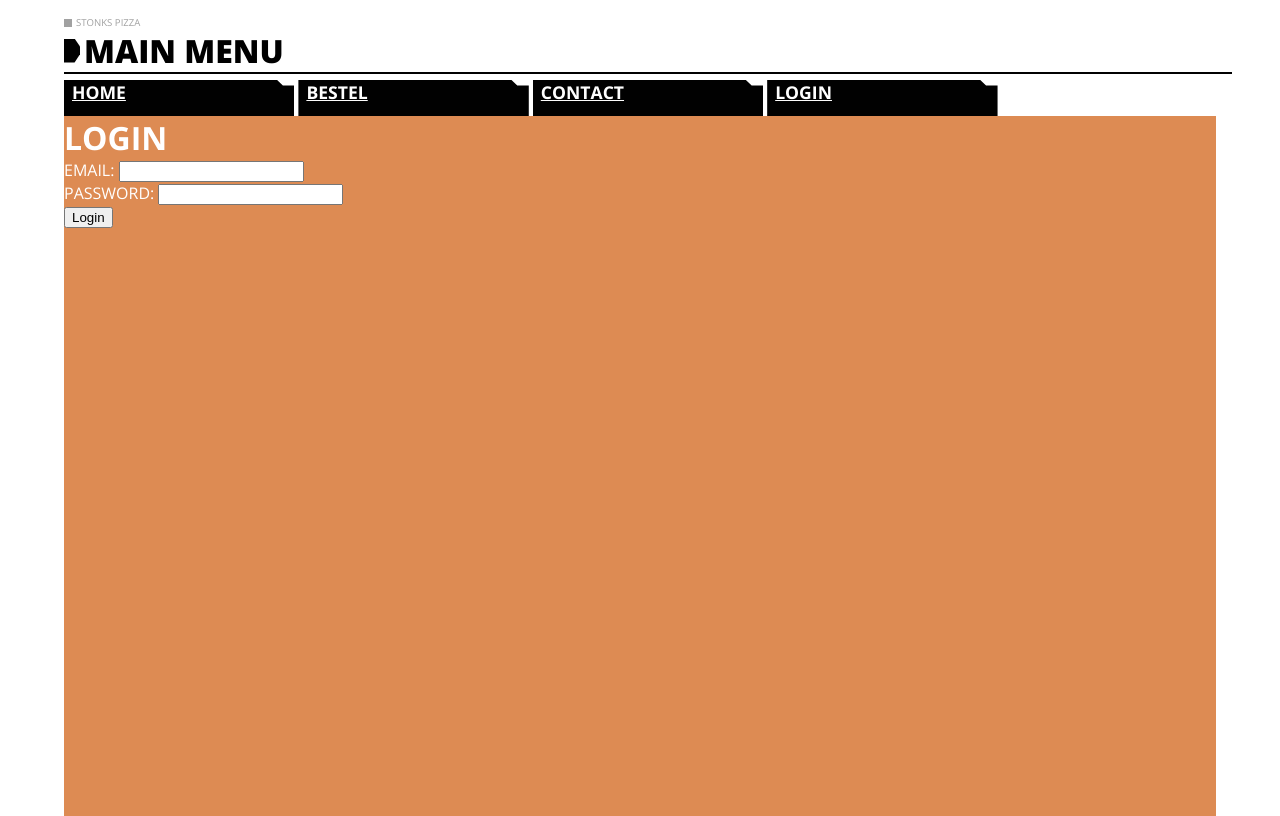
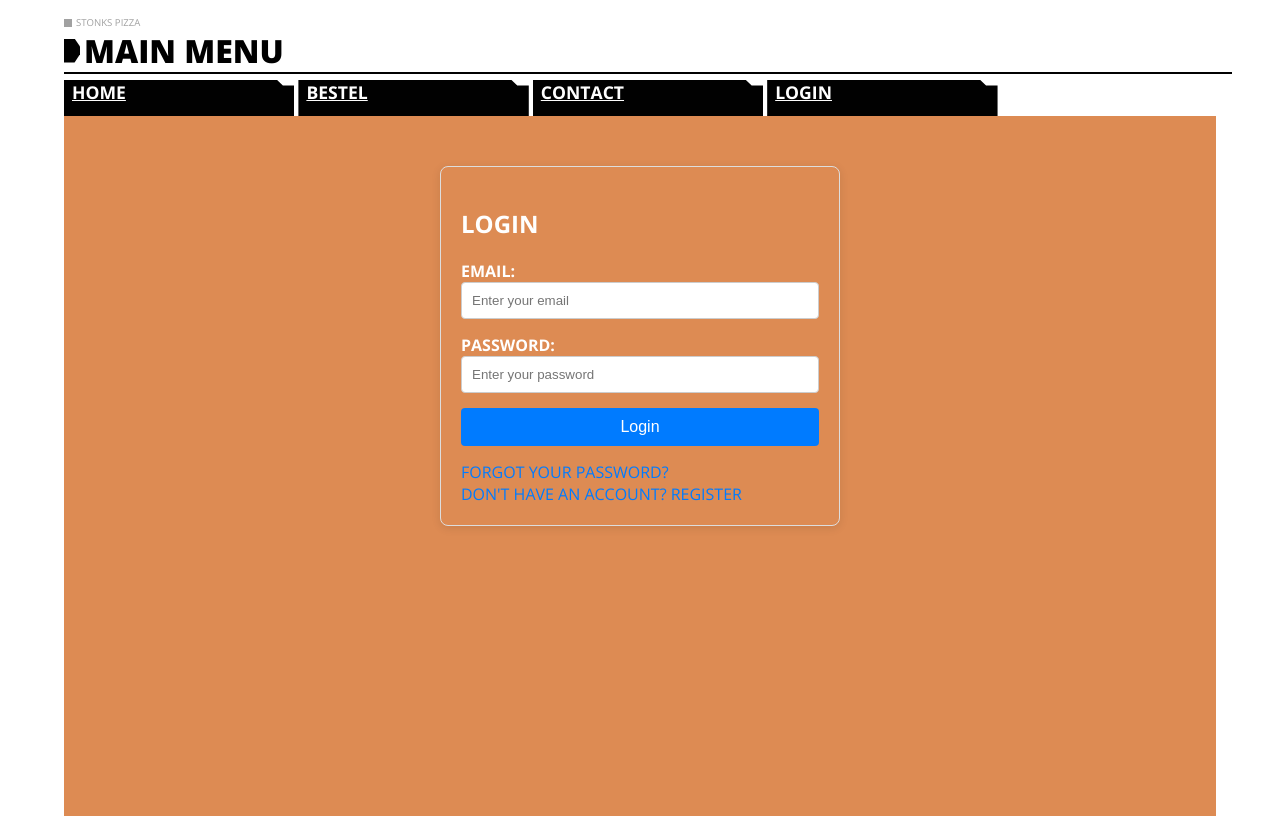
Before and after one commit to AnatomyKing/NEL-Pizzeria, a Laravel app: page /login in a window 1280 px wide. Run offline with Laravel 12, Linux system fonts and the light colour scheme.

Commit message:
Login page made / usertable in database

```diff
--- a/laravel/NELpizza/app/Http/Controllers/Auth/AuthenticatedSessionController.php
+++ b/laravel/NELpizza/app/Http/Controllers/Auth/AuthenticatedSessionController.php
@@ -24,11 +24,14 @@ class AuthenticatedSessionController extends Controller
      */
     public function store(LoginRequest $request): RedirectResponse
     {
+        // Authenticate the user
         $request->authenticate();
 
+        // Regenerate session to prevent session fixation attacks
         $request->session()->regenerate();
 
-        return redirect()->intended(route('dashboard', absolute: false));
+        // Redirect to the intended location or default to the dashboard route
+        return redirect()->intended(route('dashboard'));
     }
 
     /**
@@ -36,12 +39,16 @@ class AuthenticatedSessionController extends Controller
      */
     public function destroy(Request $request): RedirectResponse
     {
+        // Log the user out
         Auth::guard('web')->logout();
 
+        // Invalidate the session
         $request->session()->invalidate();
 
+        // Regenerate the CSRF token
         $request->session()->regenerateToken();
 
+        // Redirect to the homepage or login page
         return redirect('/');
     }
 }
--- a/laravel/NELpizza/resources/views/auth/login.blade.php
+++ b/laravel/NELpizza/resources/views/auth/login.blade.php
@@ -1,17 +1,47 @@
 @extends('layouts.app')
 
 @section('content')
-    <h1>Login</h1>
+<div class="container" style="max-width: 400px; margin: 50px auto; padding: 20px; border: 1px solid #ddd; border-radius: 8px; box-shadow: 0px 2px 10px rgba(0, 0, 0, 0.1);">
+    <h2 class="text-center" style="margin-bottom: 20px;">Login</h2>
     <form action="{{ route('login') }}" method="POST">
         @csrf
-        <div>
-            <label for="email">Email:</label>
-            <input type="email" name="email" id="email" required>
+        <!-- Email Input -->
+        <div class="form-group" style="margin-bottom: 15px;">
+            <label for="email" style="font-weight: bold;">Email:</label>
+            <input
+                type="email"
+                name="email"
+                id="email"
+                class="form-control"
+                placeholder="Enter your email"
+                required
+                style="width: 100%; padding: 10px; border: 1px solid #ccc; border-radius: 4px;">
         </div>
-        <div>
-            <label for="password">Password:</label>
-            <input type="password" name="password" id="password" required>
+
+        <!-- Password Input -->
+        <div class="form-group" style="margin-bottom: 15px;">
+            <label for="password" style="font-weight: bold;">Password:</label>
+            <input
+                type="password"
+                name="password"
+                id="password"
+                class="form-control"
+                placeholder="Enter your password"
+                required
+                style="width: 100%; padding: 10px; border: 1px solid #ccc; border-radius: 4px;">
         </div>
-        <button type="submit">Login</button>
+
+        <!-- Submit Button -->
+        <button type="submit" class="btn btn-primary" style="width: 100%; padding: 10px; background-color: #007bff; color: white; border: none; border-radius: 4px; font-size: 16px;">
+            Login
+        </button>
     </form>
+
+    <!-- Optional Links -->
+    <div class="text-center" style="margin-top: 15px;">
+        <a href="{{ route('password.request') }}" style="text-decoration: none; color: #007bff;">Forgot your password?</a>
+        <br>
+        <a href="{{ route('register') }}" style="text-decoration: none; color: #007bff;">Don't have an account? Register</a>
+    </div>
+</div>
 @endsection
--- a/laravel/NELpizza/resources/views/layouts/app.blade.php
+++ b/laravel/NELpizza/resources/views/layouts/app.blade.php
@@ -10,20 +10,37 @@
 </head>
 <body>
     <div id="wrapper">
+        <!-- Screen Info -->
         <div id="screen-info">
             <span class="block"></span>
             <p>@yield('stonks pizza', 'stonks pizza')</p>
         </div>
+
+        <!-- Menu Title -->
         <div id="menu-title">
             <span class="indicator-symbol"></span>
             <h1>@yield('menu-title', 'MAIN MENU')</h1>
         </div>
+
+        <!-- Navigation Menu -->
         <nav id="menu">
-            <a href="{{ route('home') }}" id="one" class="item selected">Home</a>
-            <a href="{{ route('bestel') }}" id="two" class="item">Bestel</a>
-            <a href="{{ route('contact') }}" id="three" class="item" >Contact</a>
-            <a href="{{ route('dashboard') }}" id="four" class="item">Login</a>
+            <a href="{{ route('home') }}" id="one" class="item {{ request()->routeIs('home') ? 'selected' : '' }}">Home</a>
+            <a href="{{ route('bestel') }}" id="two" class="item {{ request()->routeIs('bestel') ? 'selected' : '' }}">Bestel</a>
+            <a href="{{ route('contact') }}" id="three" class="item {{ request()->routeIs('contact') ? 'selected' : '' }}">Contact</a>
+            @guest
+                <a href="{{ route('login') }}" id="four" class="item {{ request()->routeIs('login') ? 'selected' : '' }}">Login</a>
+            @else
+            <form action="{{ route('logout') }}" method="POST" style="display: inline;">
+                @csrf
+                <button type="submit" id="four" class="item" style="all: unset; cursor: pointer;">
+                    Logout
+                </button>
+            </form>
+                </form>
+            @endguest
         </nav>
+
+        <!-- Content View -->
         <div class="contentview">
             @yield('content')
         </div>
--- a/laravel/NELpizza/routes/web.php
+++ b/laravel/NELpizza/routes/web.php
@@ -4,38 +4,54 @@ use Illuminate\Support\Facades\Route;
 use App\Http\Controllers\PizzaController;
 use App\Http\Controllers\BestelController;
 use App\Http\Controllers\ImageController;
+use App\Http\Controllers\Auth\AuthenticatedSessionController;
 
 /*
 |--------------------------------------------------------------------------
 | Web Routes
 |--------------------------------------------------------------------------
 */
-Route::get('/bestel', [PizzaController::class, 'bestel'])->name('bestel');
 
-// Home route -> calls PizzaController@home
+// Home Route - Displays the homepage
+Route::get('/', function () {
+    return view('home');
+})->name('home');
 
-// Contact route -> just shows a contact page
+// Contact Route - Displays the contact page
 Route::get('/contact', function () {
     return view('contact');
 })->name('contact');
 
-// Dashboard route -> requires auth/verified
+// Dashboard Route - Requires authentication and email verification
 Route::get('/dashboard', function () {
     return view('dashboard');
 })->middleware(['auth', 'verified'])->name('dashboard');
 
-Route::get('/', function () {
-    return view('home');
-})->name('home');
+// Login Routes
+Route::get('/login', [AuthenticatedSessionController::class, 'create'])
+    ->middleware('guest')
+    ->name('login');
 
-// POST form submission for orders
-//Route::post('/bestel', [BestelController::class, 'store'])->name('bestel.store');
-Route::post('/order', [BestelController::class, 'store'])->name('order.store');
+Route::post('/login', [AuthenticatedSessionController::class, 'store'])
+    ->middleware('guest')
+    ->name('login.store');
 
-// (Optional) If you serve images from a controller
-Route::get('/pizzas/{id}/image', [ImageController::class, 'show'])->name('pizzas.image');
+// Logout Route
+Route::post('/logout', [AuthenticatedSessionController::class, 'destroy'])
+    ->middleware('auth')
+    ->name('logout');
+
+// Order Routes
+Route::get('/bestel', [PizzaController::class, 'bestel'])->name('bestel'); // Order page
+Route::post('/order', [BestelController::class, 'store'])->name('order.store'); // Order submission
+
+// Cart Route - Displays the cart page
 Route::get('/cart', function () {
     return view('cart');
 })->name('cart');
-// If you have Laravel Breeze or other Auth routes
-require __DIR__.'/auth.php';
+
+// Image Route - Serves pizza images by ID
+Route::get('/pizzas/{id}/image', [ImageController::class, 'show'])->name('pizzas.image');
+
+// Include Authentication Routes (e.g., Register, Forgot Password, etc.)
+require __DIR__ . '/auth.php';
```
Also changed, not shown: laravel/NELpizza/app/Http/Controllers/Auth/LoginController.php (added, +37 -0 lines), laravel/NELpizza/app/Models/User.php (added, +33 -0 lines), laravel/NELpizza/resources/views/dashboards.blade.php (added, +8 -0 lines), laravel/NELpizza/database/migrations/2025_01_18_071302_create_users_table.php (added), laravel/NELpizza/database/migrations/2025_01_18_072518_create_cache_table.php (added).
